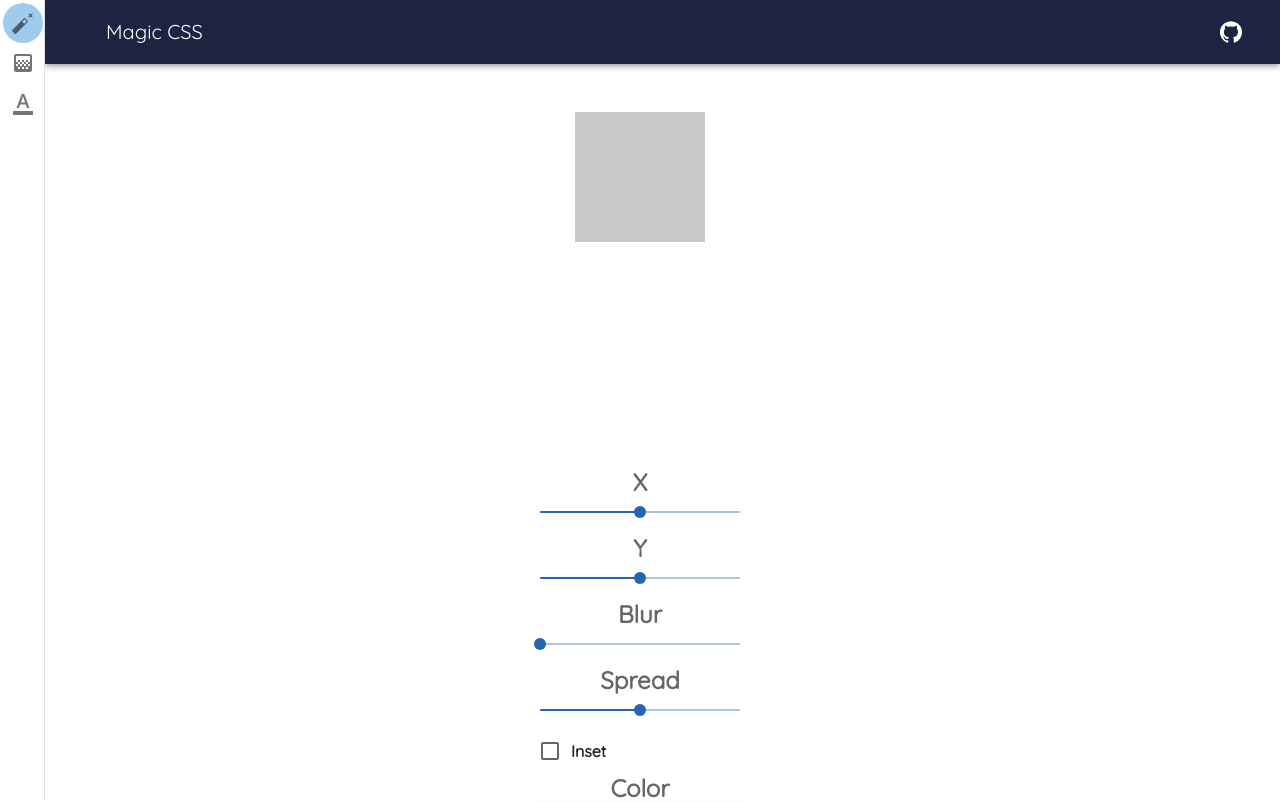
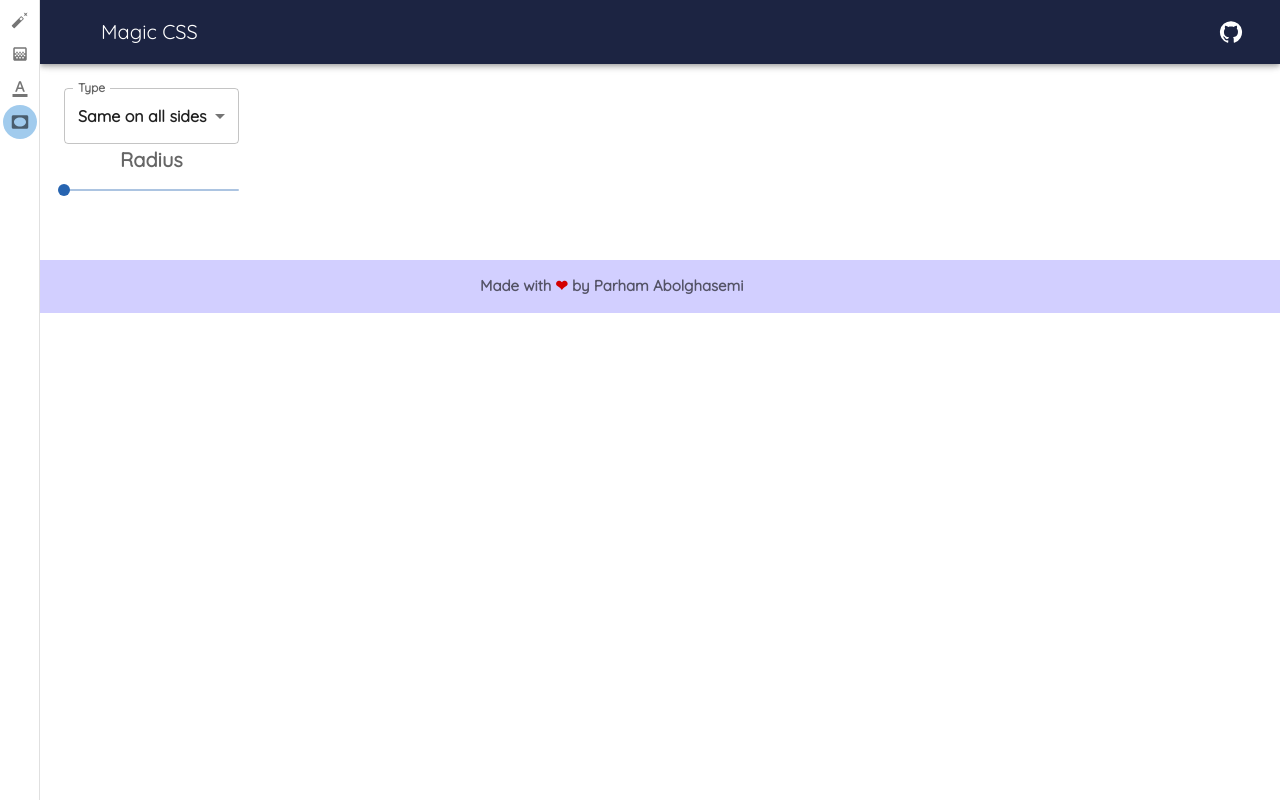
Before and after one commit to parham-ab/React-magic-css, a React (Create React App) app: page /border-radius in a window 1280 px wide. Before the commit this address led to /shadowGenerator. Shown: the top 802 px of the page. Built offline with nearby package versions, Linux system fonts and the light colour scheme.

Commit message:
border radius component, bugs fixed, sidebar size reduced

```diff
--- a/src/App.js
+++ b/src/App.js
@@ -6,7 +6,8 @@ import ShadowGenerator from "./components/ShadowGenerator";
 import Gradient from "./components/Gradient";
 import TextShadowGenerator from "./components/TextShadowGenerator";
 import { createTheme, ThemeProvider } from "@mui/material/styles";
-
+import BorderRadius from "./components/BorderRadius";
+// font customizing
 const theme = createTheme({
   typography: {
     fontFamily: ["Quicksand"].join(","),
@@ -29,6 +30,7 @@ const App = () => {
             path="/textShadowGenerator"
             element={<TextShadowGenerator />}
           />
+          <Route path="/border-radius" element={<BorderRadius />} />
           <Route path="/*" element={<Navigate to="/shadowGenerator" />} />
         </Routes>
       </LayOut>
--- /dev/null
+++ b/src/assets/styles/_borderRadius.scss
@@ -0,0 +1,5 @@
+.radiusbox {
+  width: 100px;
+  height: 250px;
+  background-color: rgb(168, 168, 168);
+}
--- /dev/null
+++ b/src/components/BorderRadius.js
@@ -0,0 +1,72 @@
+import { useState } from "react";
+// mui components
+import {
+  Box,
+  FormControl,
+  Grid,
+  InputLabel,
+  MenuItem,
+  Select,
+  Slider,
+  Typography,
+} from "@mui/material";
+import { Container } from "@mui/system";
+
+const BorderRadius = () => {
+  const [type, setType] = useState("Same on all sides");
+  const [allRadius, setAllRadius] = useState(0);
+
+  return (
+    <Container>
+      <Grid container>
+        <Grid item mt={3}>
+          <FormControl fullWidth>
+            <InputLabel id="type">Type</InputLabel>
+            <Select
+              labelId="type"
+              id="type"
+              value={type}
+              label="Type"
+              onChange={(e) => setType(e.target.value)}
+            >
+              <MenuItem value={"Different on all Sides"}>
+                Different on all Sides
+              </MenuItem>
+              <MenuItem value={"Same on all sides"}>Same on all sides</MenuItem>
+            </Select>
+          </FormControl>
+          <Typography
+            variant="h6"
+            fontWeight="bold"
+            color="text.secondary"
+            textAlign="center"
+          >
+            Radius
+          </Typography>
+          <Slider
+            min={0}
+            max={100}
+            size="small"
+            defaultValue={0}
+            aria-label="Small"
+            valueLabelDisplay="auto"
+            sx={{ color: "#2764b0" }}
+            value={allRadius}
+            onChange={(e) => setAllRadius(e.target.value)}
+          />
+        </Grid>
+        {/* same on all sides */}
+        {/* <Grid item></Grid> */}
+        {/* different on all sides */}
+        {/* <Grid item></Grid> */}
+
+        {/* results */}
+        <Grid item>
+          <Box component="div" className="radiusbox"></Box>
+        </Grid>
+      </Grid>
+    </Container>
+  );
+};
+
+export default BorderRadius;
--- a/src/components/layout/Header.js
+++ b/src/components/layout/Header.js
@@ -14,24 +14,34 @@ import GradientIcon from "@mui/icons-material/Gradient";
 import AutoFixNormalIcon from "@mui/icons-material/AutoFixNormal";
 import FormatColorTextIcon from "@mui/icons-material/FormatColorText";
 import GitHubIcon from "@mui/icons-material/GitHub";
+import VignetteIcon from "@mui/icons-material/Vignette";
 
 const Header = () => {
   const navigate = useNavigate();
   const menuItems = [
     {
       text: "Shadow Generator",
-      icon: <AutoFixNormalIcon color="text.secondary" />,
+      icon: (
+        <AutoFixNormalIcon color="text.secondary" sx={{ fontSize: "18px" }} />
+      ),
       path: "/shadowGenerator",
     },
     {
       text: "gradient",
-      icon: <GradientIcon color="text.secondary" />,
+      icon: <GradientIcon color="text.secondary" sx={{ fontSize: "18px" }} />,
       path: "/gradient",
     },
     {
       text: "TextShadowGenerator",
-      icon: <FormatColorTextIcon color="text.secondary" />,
+      icon: (
+        <FormatColorTextIcon color="text.secondary" sx={{ fontSize: "18px" }} />
+      ),
       path: "/TextShadowGenerator",
+    },
+    {
+      text: "BorderRadius",
+      icon: <VignetteIcon color="text.secondary" sx={{ fontSize: "18px" }} />,
+      path: "/border-radius",
     },
   ];
 
@@ -42,7 +52,7 @@ const Header = () => {
           // width: 100,
           flexShrink: 1,
           "& .MuiDrawer-paper": {
-            width: 45,
+            width: 40,
             boxSizing: "border-box",
           },
         }}
@@ -67,7 +77,7 @@ const Header = () => {
       <AppBar
         position="fixed"
         sx={{
-          width: `calc(100% - ${45}px)`,
+          width: `calc(100% - ${40}px)`,
           bgcolor: "#1c2442",
           flexFlow: "inherit",
           justifyContent: "space-between",
```
